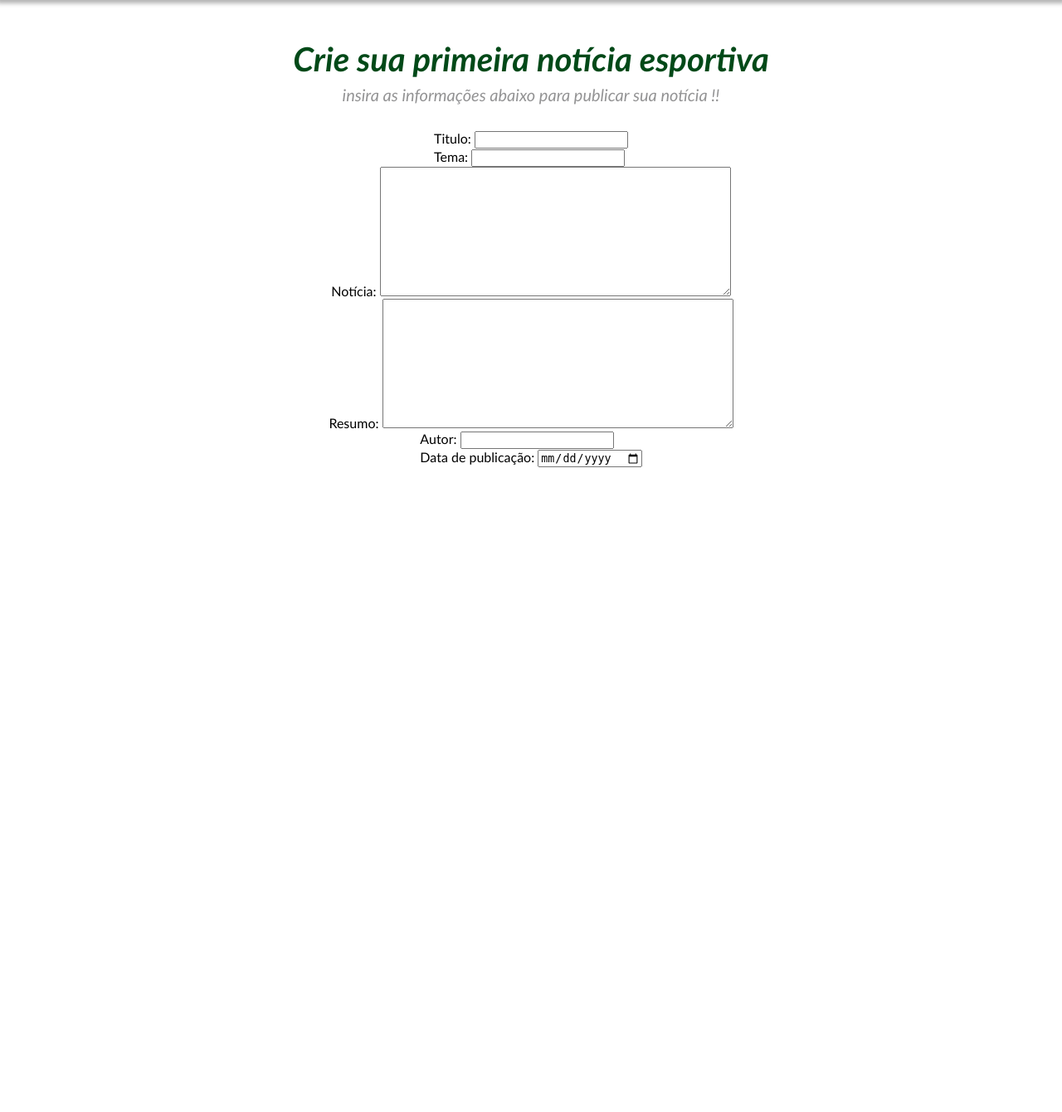
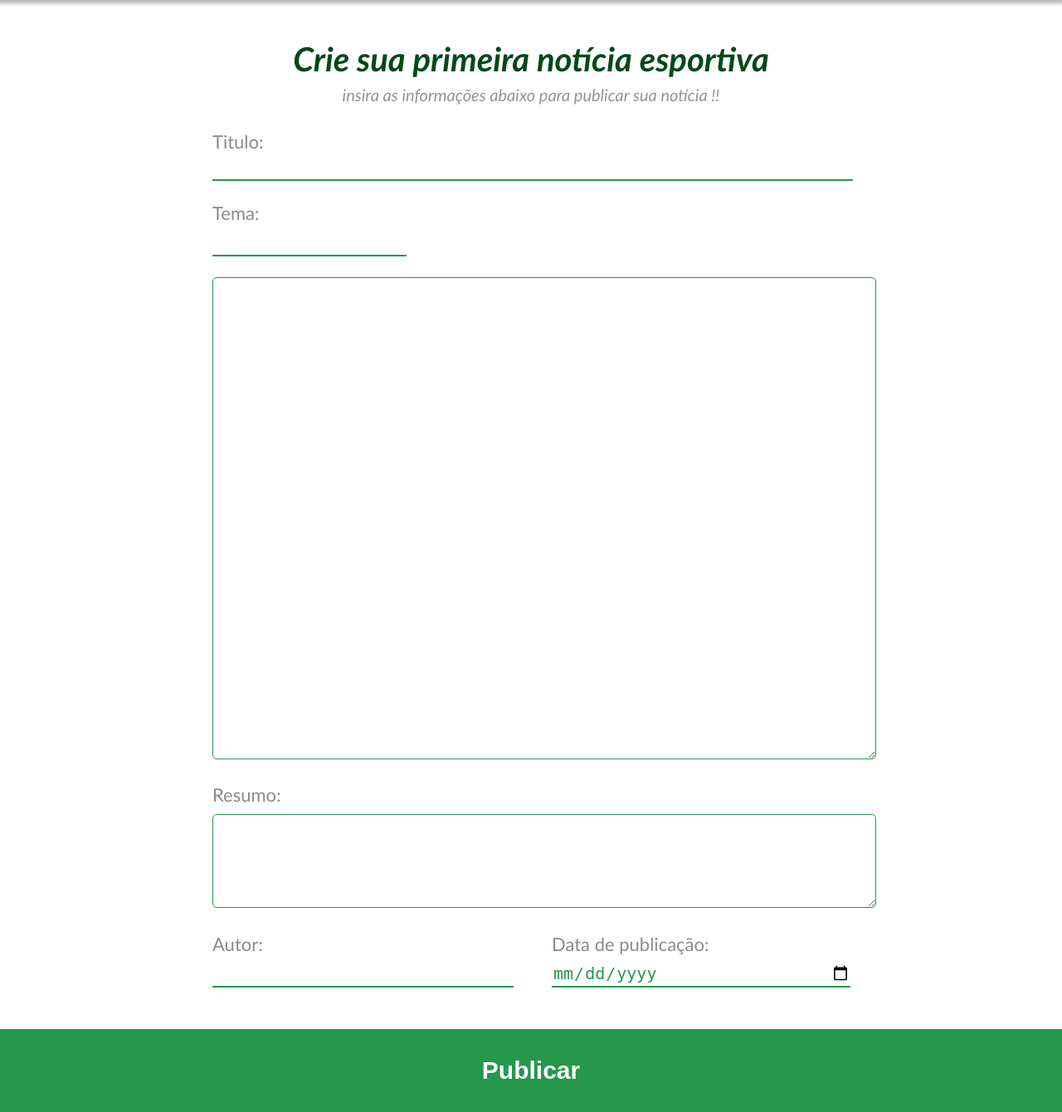
Before and after one commit to philippe-piu/Projeto-1-Web-Back-end-Desenvolvimento-de-um-CMS, a Node server app: page /home in a window 1280 px wide. Shown: the part 110-1450 px from the top of the page at 83% size. Before the commit the page ends 673 px from the top, so only its background shows below. Run offline with Node 20, Linux system fonts and the light colour scheme; the visitor is signed in with stand-in values (Sample User, id 1).

Commit message:
style: finalização do css do form de criação das noticias da home page styles/home/style.css

```diff
--- a/public/styles/home/style.css
+++ b/public/styles/home/style.css
@@ -143,3 +143,243 @@ ul, ol {
     flex-direction: column;
     align-items: center;
 }
+
+.cabecalho-container{
+    justify-content: space-around;
+    width: 100%;
+    display: flex;
+    flex-direction: column;
+    gap: 20px;
+    margin-bottom: 20px;
+}
+
+.cabecalho-container input{
+    background-color: transparent;
+    border-style: none;
+    border: none;
+    border-bottom: 2px solid #25984b;
+    width: 100%;
+    height: 30px;
+    font-size: 18px;
+    color: #25984b;
+    margin-bottom: 5px;
+}
+
+.cabecalho-container label{
+    font-size: 22px;
+    color: rgb(138, 138, 138);
+    margin-bottom: 5px;
+}
+
+.input-tema-container{
+    display: flex;
+    flex-direction: column;
+}
+
+.input-tema-container input{
+    width: 30%;
+    text-transform: uppercase;
+}
+
+.input-conteuto-container{
+    width: 100%;
+    height: 610px;
+}
+
+.input-noticia{
+   width: 100%;
+   height: 90%;
+   border: 1px solid #25984b;
+   border-radius: 5px;
+   font-size: 18px;
+   color: rgb(32, 32, 32);
+   padding: 15px;
+}
+
+.input-noticia:focus{
+    outline: none;
+}
+
+.input-resumo-container{
+    display: flex;
+    flex-direction: column;
+    width: 100%;
+    height: 150px;
+    margin-bottom: 30px;
+}
+
+.input-resumo-container label{
+    font-size: 22px;
+    color: rgb(138, 138, 138);
+    margin-bottom: 10px;
+}
+
+.input-resumo-container textarea{
+   width: 100%;
+   height: 90%;
+   font-size: 18px;
+   color: rgb(32, 32, 32);
+   border: 1px solid #25984b;
+   border-radius: 5px;
+   padding: 15px;
+}
+textarea:focus{
+    outline: none;
+}
+
+.rodape-container{
+    display: flex;
+    width: 100%;
+    justify-content: space-between;
+    gap: 50px;
+    margin-bottom: 30px;
+}
+
+.input-autor-container{
+    display: flex;
+    flex-direction: column;
+    width: 50%;
+}
+
+.input-autor-container label{
+    font-size: 22px;
+    color: rgb(138, 138, 138);
+    margin-bottom: 5px;
+}
+
+.input-autor-container input {
+    background-color: transparent;
+    border-style: none;
+    border: none;
+    border-bottom: 2px solid #25984b;
+    width: 100%;
+    height: 30px;
+    font-size: 18px;
+    color: #25984b;
+    margin-bottom: 5px;
+}
+.input-data-container{
+    display: flex;
+    flex-direction: column;
+    width: 50%;
+}
+
+.input-data-container label{
+    font-size: 22px;
+    color: rgb(138, 138, 138);
+    margin-bottom: 7px;
+}
+
+.input-data-container input{
+    background-color: transparent;
+    border-style: none;
+    border: none;
+    border-bottom: 2px solid #25984b;
+    width: 100%;
+    height: 30px;
+    font-size: 20px;
+    color: #25984b;
+    margin-bottom: 5px;
+}
+
+.button-publicar{
+    width: 100%;
+}
+
+.button-publicar button:hover{
+    background-color: #004918;
+}
+.button-publicar button{
+    background-color: #25984b;
+    width: 100%;
+    height: 100px;
+    color: white;
+    display: flex;
+    font-size: 30px;
+    justify-content: center;
+    align-items: center;
+    font-weight: bold;
+}
+/*CSS CARDS NOTICIAS*/
+.section-container{
+    width: 82%;
+    display: flex;
+    justify-content:space-between;
+    flex-wrap: wrap;
+    margin-top: 30px;
+}
+
+.card{
+    width: 350px;
+    height: 450px;
+    box-shadow: -5px 5px 12px rgba(0, 0, 0, 0.1), /* sombra do lado esquerdo */
+    5px 5px 12px rgba(0, 0, 0, 0.1);
+    border-radius: 15px;
+    margin-bottom: 30px;
+}
+
+.capa-container{
+    display: flex;
+    flex-direction: column;
+    width: 100%;
+}
+.capa-container img{
+    width: 100%;
+    height: 180px;
+    border-radius: 10px;
+    position: relative;
+}
+.capa-container span{
+    width: 100px;
+    height: 20px;
+    background-color: #14d802;
+    color: white;
+    font-size: 14px;
+    text-align: center;
+    padding-top: 2px;
+    border-radius: 10px;
+    position: absolute;
+}
+.conteudo-container{
+    width: 100%;
+    margin-top: 10px;
+    display: flex;
+    flex-direction: column;
+    row-gap: 15px;
+    border-bottom: 2px solid rgb(223, 223, 223);;
+}
+
+.conteudo-container h1{
+    width: 90%;
+    font-size: 22px;
+    text-align:left;
+    margin: 0 auto;
+    color:#25984b;
+}
+
+.conteudo-container p{
+    font-size: 16px;
+    width: 90%;
+    margin: 0 auto;
+    color: rgb(138, 138, 138);
+    margin-bottom: 5px;
+}
+
+.conteudo-container a{
+    font-size: 14px;
+    color:#25984b;
+    margin-left: 20px;
+    margin-bottom: 15px;
+}
+
+.data{
+    font-size: 14px;
+    color: rgb(138, 138, 138);
+    margin-left: 20px;
+}
+
+.edits-container{
+    display: flex;
+    justify-content: space-between;
+    padding: 5px;
+}
```
Also changed, not shown: views/home.mustache (+6 -5 lines).
